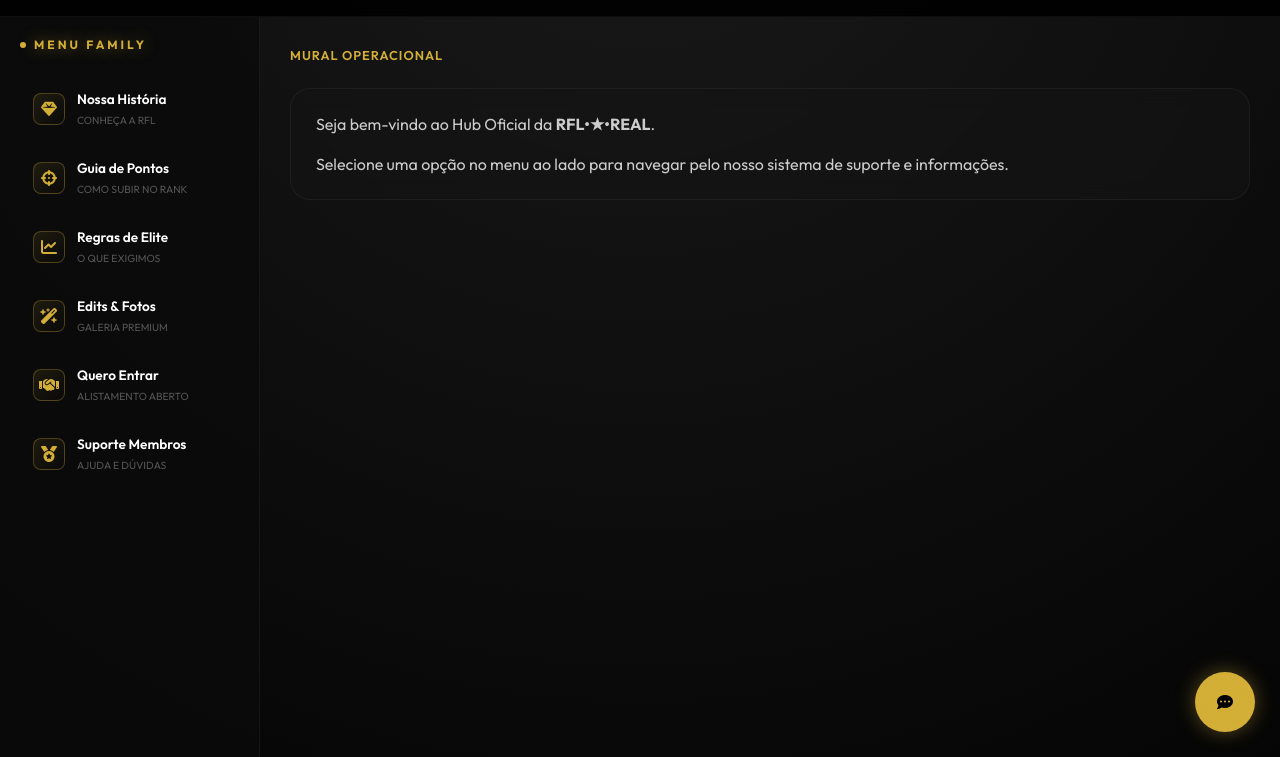
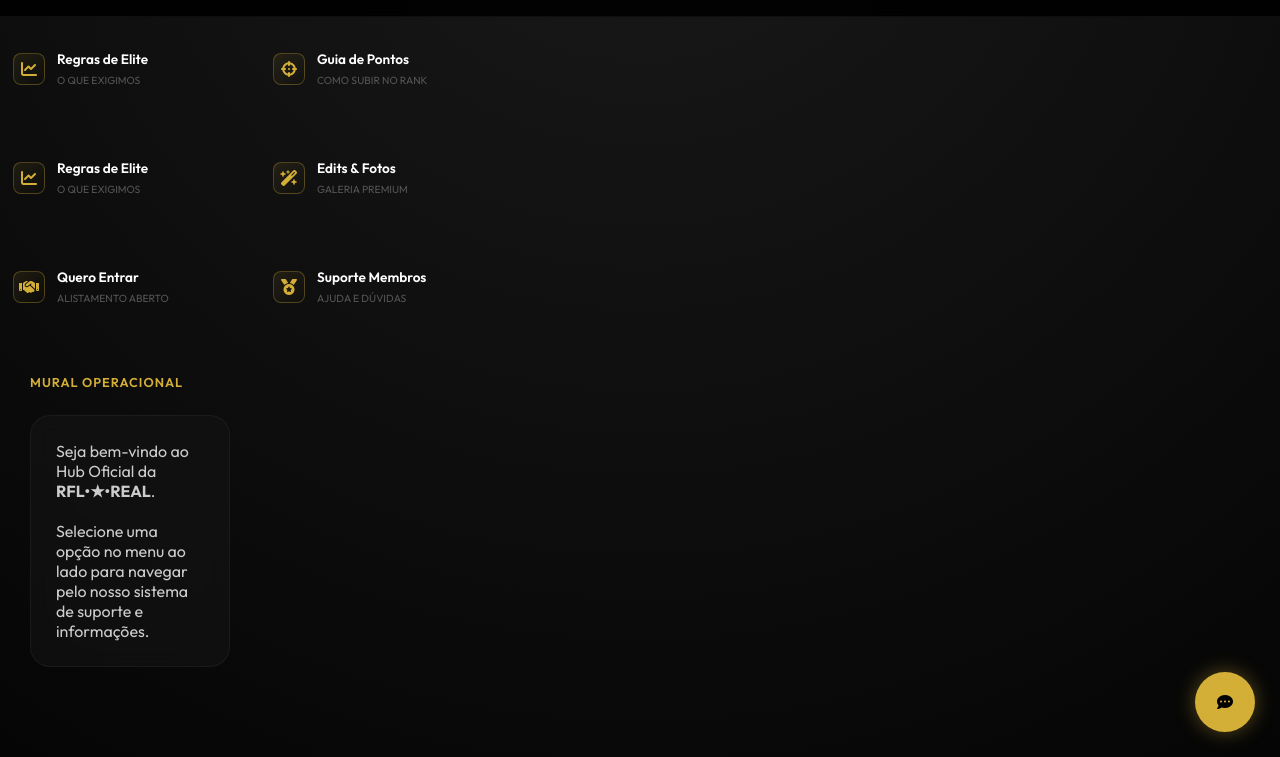
Before and after one commit to raphaelrealofc-sudo/index.html, a plain HTML site: page feed.html in a window 1280 px wide. Shown: the part 43-800 px from the top of the page. Drawn offline with Linux system fonts and the light colour scheme.

Commit message:
Update feed.html

```diff
--- a/feed.html
+++ b/feed.html
@@ -181,14 +181,11 @@
 </header>
 
 <div class="main-grid">
-    <aside class="hierarchy-sidebar">
-        <div class="pulse-title"><span class="pulse-dot"></span> MENU FAMILY</div>
-
-        <div class="rank-item" onclick="window.location.href='nossahistoria.html'">
-    <div class="rank-icon"><i class="fa-solid fa-gem"></i></div>
+    <div class="rank-item" onclick="window.location.href='regras.html'">
+    <div class="rank-icon"><i class="fa-solid fa-chart-line"></i></div>
     <div class="rank-info">
-        <span class="name">Nossa História</span>
-        <span class="desc">Conheça a RFL</span>
+        <span class="name">Regras de Elite</span>
+        <span class="desc">O que exigimos</span>
     </div>
 </div>
 
```
